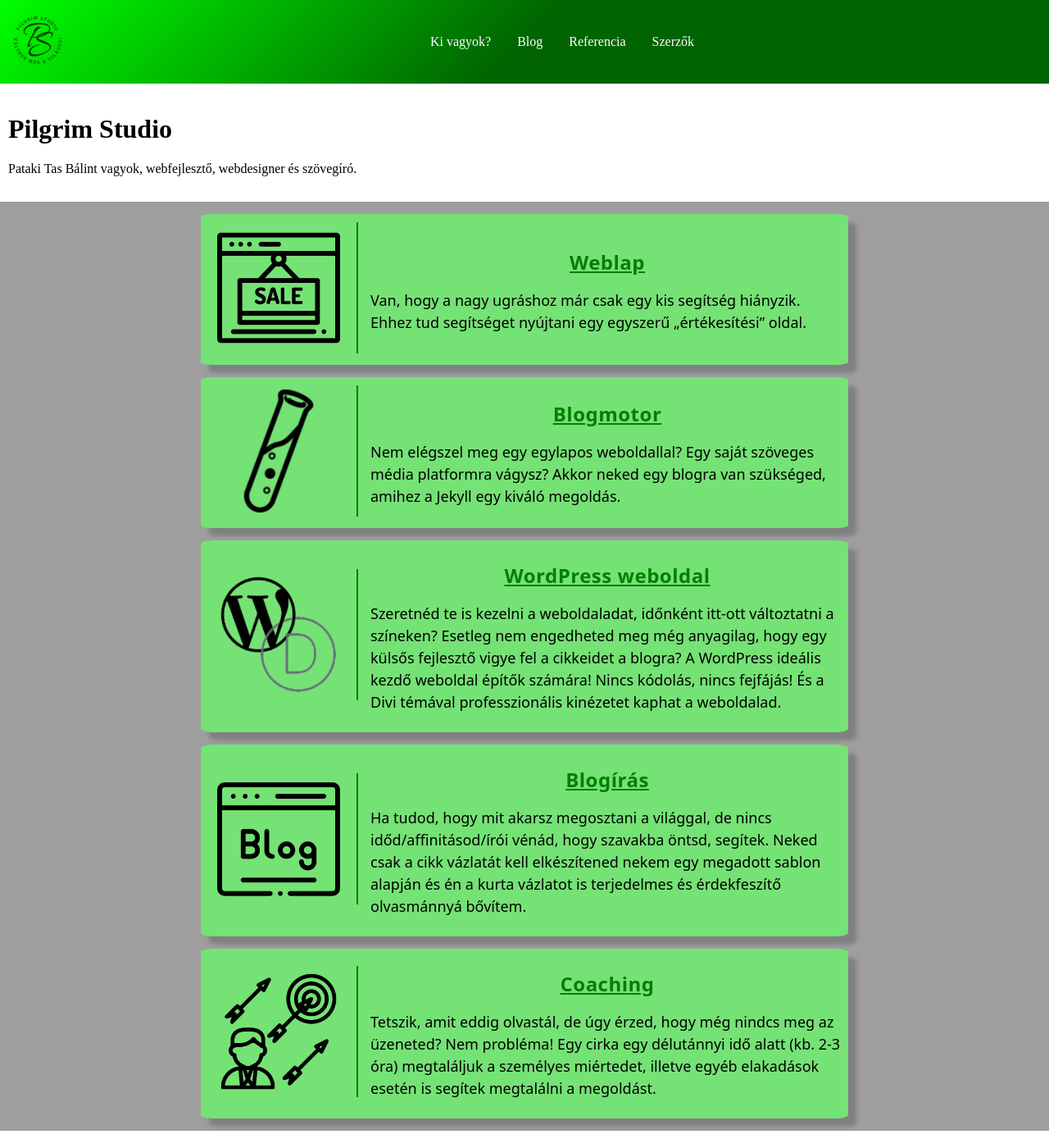
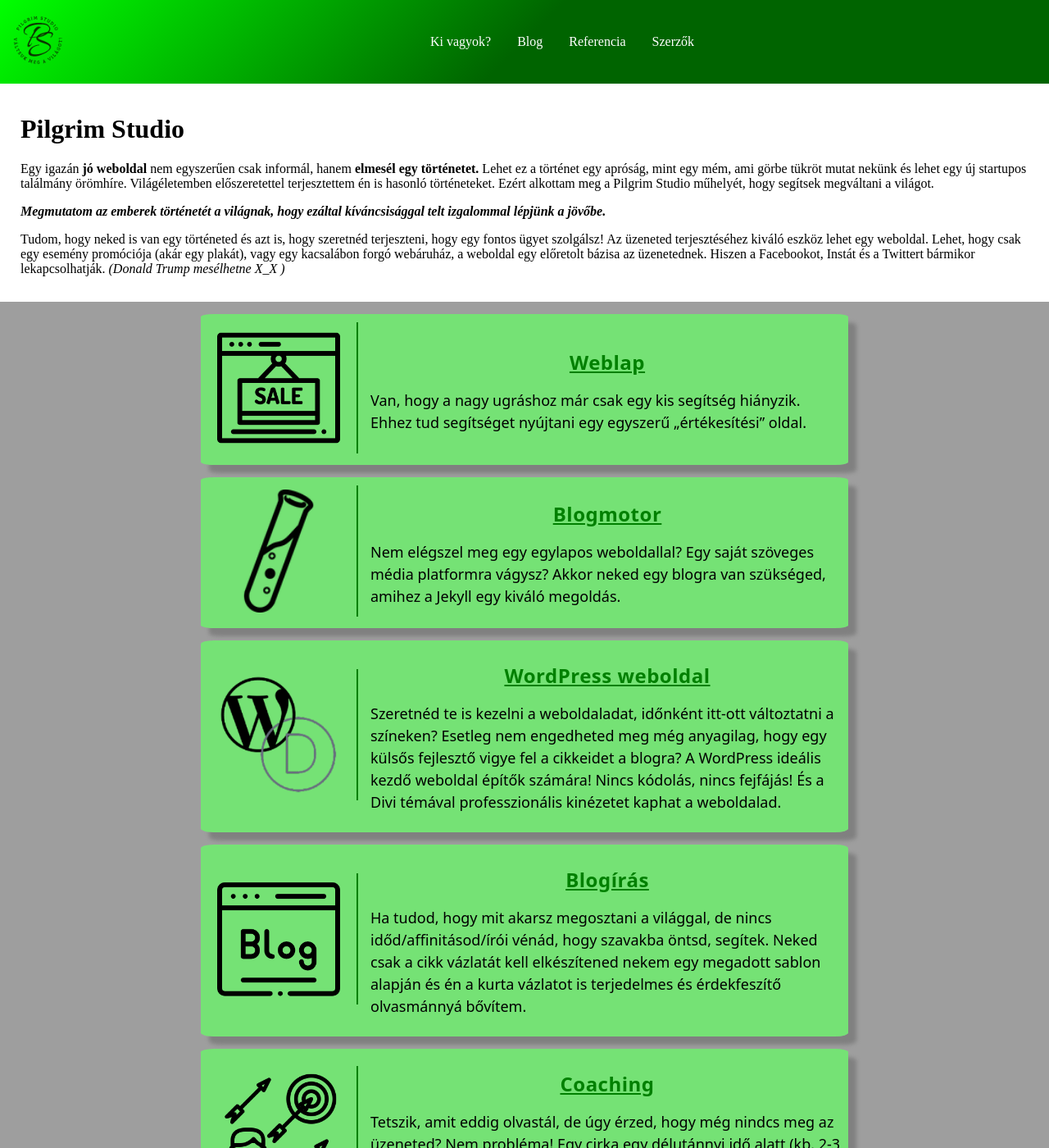
Before and after one commit to Peregrinusz/peregrinusz.github.io, a Jekyll site: the page built from index.html, in a window 1280 px wide and 1400 px high. Shown: the whole window at 82% size. Built offline with Jekyll 4.4.1, drawn with Linux system fonts in a browser that asks for light colours.

Commit message:
Főoldal fejszövege kész

```diff
--- a/_sass/service.scss
+++ b/_sass/service.scss
@@ -30,5 +30,5 @@
 #szolg {
     background: white;
     margin: 0 -10px;
-    padding: 15px 10px;
+    padding: 15px 25px;
 }
--- a/index.html
+++ b/index.html
@@ -4,6 +4,8 @@ title: "Pilgrim Studio"
 ---
 <div id="szolg">
     <h1>{{page.title}}</h1>
-    <p>Pataki Tas Bálint vagyok, webfejlesztő, webdesigner és szövegíró.</p>
+    <p>Egy igazán <strong>jó weboldal</strong> nem egyszerűen csak informál, hanem <strong>elmesél egy történetet.</strong> Lehet ez a történet egy apróság, mint egy mém, ami görbe tükröt mutat nekünk és lehet egy új startupos találmány örömhíre. Világéletemben előszeretettel terjesztettem én is hasonló történeteket. Ezért alkottam meg a Pilgrim Studio műhelyét, hogy segítsek megváltani a világot.</p>
+    <p style="font-style: italic;"><strong>Megmutatom az emberek történetét a világnak, hogy ezáltal kíváncsisággal telt izgalommal lépjünk a jövőbe.</strong></p>
+    <p>Tudom, hogy neked is van egy történeted és azt is, hogy szeretnéd terjeszteni, hogy egy fontos ügyet szolgálsz! Az üzeneted terjesztéséhez kiváló eszköz lehet egy weboldal. Lehet, hogy csak egy esemény promóciója (akár egy plakát), vagy egy kacsalábon forgó webáruház, a weboldal egy előretolt bázisa az üzenetednek. Hiszen a Facebookot, Instát és a Twittert bármikor lekapcsolhatják. <i>(Donald Trump mesélhetne X_X )</i></p>
 </div>
 {% include service.html %}
```
